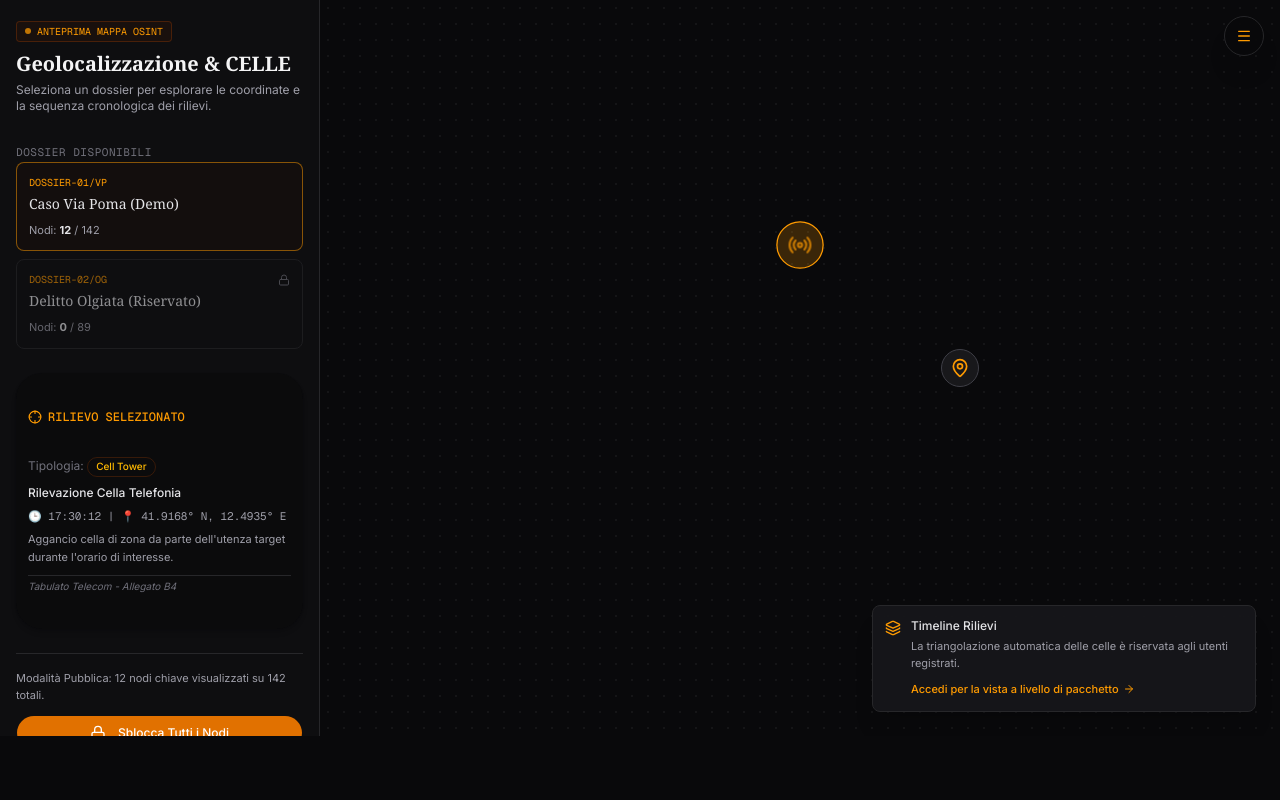
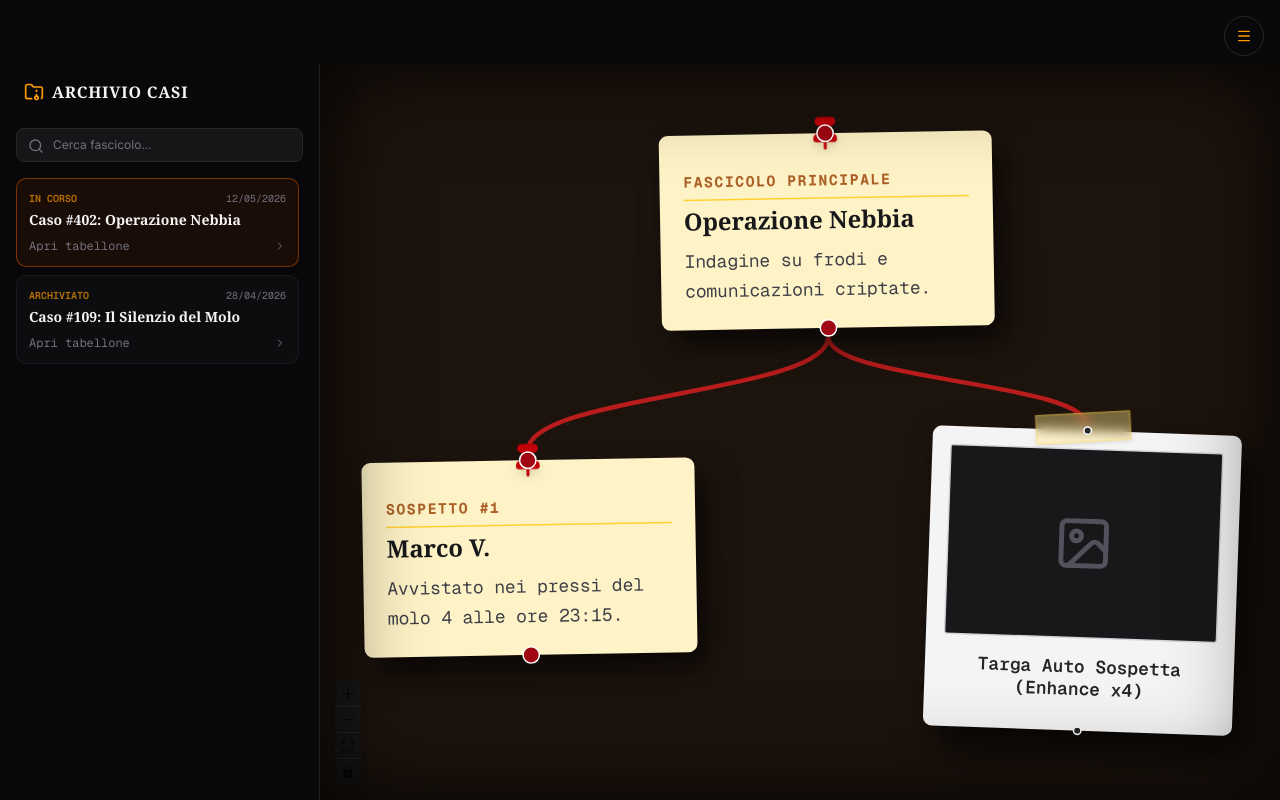
Before and after one commit to cp985/TheJournal, a Next.js app: page /map in a window 1280 px wide. Built offline with nearby package versions, Linux system fonts and the light colour scheme.

Commit message:
map page mind map init

```diff
--- a/package.json
+++ b/package.json
@@ -9,6 +9,7 @@
     "lint": "eslint"
   },
   "dependencies": {
+    "@xyflow/react": "^12.11.2",
     "class-variance-authority": "^0.7.1",
     "clsx": "^2.1.1",
     "lucide-react": "^1.27.0",
--- a/src/app/(public)/map/page.tsx
+++ b/src/app/(public)/map/page.tsx
@@ -1,198 +1,424 @@
+// "use client";
+
+// import { useState } from "react";
+// import Link from "next/link";
+// import { useLanguage } from "@/context/maincontext";
+// import { Card, CardContent, CardHeader, CardTitle } from "@/components/ui/card";
+// import { Button } from "@/components/ui/button";
+// import { Badge } from "@/components/ui/badge";
+// import { Lock, MapPin, Radio, FileText, Layers, Crosshair, ArrowRight } from "lucide-react";
+
+// // Dati mock per il caso demo in public
+// const DEMO_CASES = [
+//   {
+//     id: "case-01",
+//     code: "DOSSIER-01/VP",
+//     title: "Caso Via Poma (Demo)",
+//     nodesCount: 12,
+//     totalNodes: 142,
+//     active: true,
+//   },
+//   {
+//     id: "case-02",
+//     code: "DOSSIER-02/OG",
+//     title: "Delitto Olgiata (Riservato)",
+//     nodesCount: 0,
+//     totalNodes: 89,
+//     active: false,
+//     locked: true,
+//   },
+// ];
+
+// const DEMO_NODES = [
+//   {
+//     id: "node-1",
+//     title: "Rilevazione Cella Telefonia",
+//     type: "Cell Tower",
+//     time: "17:30:12",
+//     coords: "41.9168° N, 12.4935° E",
+//     source: "Tabulato Telecom - Allegato B4",
+//     desc: "Aggancio cella di zona da parte dell'utenza target durante l'orario di interesse.",
+//   },
+//   {
+//     id: "node-2",
+//     title: "Ritrovamento Reperto A",
+//     type: "Evidence",
+//     time: "18:15:00",
+//     coords: "41.9172° N, 12.4941° E",
+//     source: "Verbale DCI - Pagina 14",
+//     desc: "Coordinate esatte del luogo del primo sopralluogo e inventario reperti.",
+//   },
+// ];
+
+//  function PublicMapPage() {
+//   const { t } = useLanguage();
+//   const { sidebar, nodeDetails, mapControls } = t.map;
+//   const [selectedNode, setSelectedNode] = useState<typeof DEMO_NODES[0] | null>(DEMO_NODES[0]);
+
+//   return (
+//     <main className="flex h-[calc(100vh-4rem)] w-full overflow-hidden bg-zinc-950 text-zinc-100">
+//       {/* SIDEBAR SINISTRA: MINIATURE CASI E DETTAGLIO NODO */}
+//       <aside className="w-80 flex-shrink-0 border-r border-zinc-800 bg-zinc-900/40 p-4 flex flex-col justify-between overflow-y-auto">
+//         <div className="space-y-6">
+//           {/* Header Sidebar */}
+//           <div>
+//             <div className="inline-flex items-center gap-1.5 rounded border border-amber-900/50 bg-amber-950/20 px-2 py-0.5 font-mono text-[10px] uppercase text-amber-500">
+//               <span className="h-1.5 w-1.5 rounded-full bg-amber-500 animate-pulse" />
+//               {sidebar.badge}
+//             </div>
+//             <h1 className="mt-2 font-serif text-xl font-semibold">{sidebar.title}</h1>
+//             <p className="mt-1 text-xs text-zinc-400">{sidebar.subtitle}</p>
+//           </div>
+
+//           {/* Selezione Caso (Stile Miniatures / Filmstrip) */}
+//           <div className="space-y-2">
+//             <span className="font-mono text-[11px] uppercase tracking-wider text-zinc-500">
+//               {sidebar.caseSelectorLabel}
+//             </span>
+//             {DEMO_CASES.map((item) => (
+//               <div
+//                 key={item.id}
+//                 className={`relative rounded-md border p-3 transition-all ${
+//                   item.active
+//                     ? "border-amber-500/50 bg-amber-950/10"
+//                     : "border-zinc-800 bg-zinc-900/20 opacity-60"
+//                 }`}
+//               >
+//                 <div className="flex items-center justify-between">
+//                   <span className="font-mono text-[10px] text-amber-500">{item.code}</span>
+//                   {item.locked && <Lock className="h-3 w-3 text-zinc-500" />}
+//                 </div>
+//                 <h3 className="font-serif text-sm font-medium mt-1 text-zinc-200">{item.title}</h3>
+//                 <div className="mt-2 flex items-center justify-between text-[11px] text-zinc-400">
+//                   <span>
+//                     Nodi: <strong className="text-zinc-200">{item.nodesCount}</strong> / {item.totalNodes}
+//                   </span>
+//                 </div>
+//               </div>
+//             ))}
+//           </div>
+
+//           {/* Dettaglio del Nodo Selezionato */}
+//           <Card className="border-zinc-800 bg-zinc-950/60">
+//             <CardHeader className="p-3 pb-2">
+//               <CardTitle className="text-xs font-mono uppercase text-amber-500 flex items-center gap-1.5">
+//                 <Crosshair className="h-3.5 w-3.5" />
+//                 {nodeDetails.title}
+//               </CardTitle>
+//             </CardHeader>
+//             <CardContent className="p-3 pt-0 text-xs space-y-2">
+//               {selectedNode ? (
+//                 <>
+//                   <div>
+//                     <span className="text-zinc-500">{nodeDetails.typeLabel}: </span>
+//                     <Badge variant="outline" className="text-[10px] border-amber-900/40 text-amber-400">
+//                       {selectedNode.type}
+//                     </Badge>
+//                   </div>
+//                   <h4 className="font-medium text-zinc-200">{selectedNode.title}</h4>
+//                   <div className="text-zinc-400 font-mono text-[11px]">
+//                     🕒 {selectedNode.time} | 📍 {selectedNode.coords}
+//                   </div>
+//                   <p className="text-zinc-400 text-[11px] leading-relaxed mt-1">{selectedNode.desc}</p>
+//                   <div className="border-t border-zinc-800 pt-1 text-[10px] text-zinc-500 italic">
+//                     {selectedNode.source}
+//                   </div>
+//                 </>
+//               ) : (
+//                 <p className="text-zinc-500 italic text-[11px]">{nodeDetails.emptyState}</p>
+//               )}
+//             </CardContent>
+//           </Card>
+//         </div>
+
+//         {/* Notice Pubblica e CTA Lock */}
+//         <div className="mt-6 pt-4 border-t border-zinc-800 space-y-3">
+//           <p className="text-[11px] text-zinc-400 leading-normal">{sidebar.publicNotice}</p>
+//           <Button asChild className="w-full bg-amber-600 hover:bg-amber-700 text-white text-xs">
+//             <Link href="/login">
+//               <Lock className="mr-1.5 h-3.5 w-3.5" />
+//               {sidebar.unlockBtn}
+//             </Link>
+//           </Button>
+//         </div>
+//       </aside>
+
+//       {/* CANVAS MAPPA (DESTRA) */}
+//       <section className="relative flex-1 bg-zinc-950 flex items-center justify-center">
+//         {/* Griglia di sfondo / Placeholder di mappa vettoriale */}
+//         <div className="absolute inset-0 bg-[radial-gradient(#27272a_1px,transparent_1px)] [background-size:16px_16px] opacity-40" />
+
+//         {/* Simulazione Punti Interattivi sulla Mappa */}
+//         <div className="relative z-10 w-full h-full flex items-center justify-center">
+//           {/* Marker 1 */}
+//           <button
+//             onClick={() => setSelectedNode(DEMO_NODES[0])}
+//             className={`absolute top-1/3 left-1/2 -translate-x-1/2 -translate-y-1/2 p-2 rounded-full border transition-all ${
+//               selectedNode?.id === "node-1"
+//                 ? "bg-amber-500/20 border-amber-500 scale-125"
+//                 : "bg-zinc-900 border-zinc-700 hover:border-amber-500"
+//             }`}
+//           >
+//             <Radio className="h-5 w-5 text-amber-500 animate-pulse" />
+//           </button>
+
+//           {/* Marker 2 */}
+//           <button
+//             onClick={() => setSelectedNode(DEMO_NODES[1])}
+//             className={`absolute top-1/2 left-2/3 -translate-x-1/2 -translate-y-1/2 p-2 rounded-full border transition-all ${
+//               selectedNode?.id === "node-2"
+//                 ? "bg-amber-500/20 border-amber-500 scale-125"
+//                 : "bg-zinc-900 border-zinc-700 hover:border-amber-500"
+//             }`}
+//           >
+//             <MapPin className="h-5 w-5 text-amber-500" />
+//           </button>
+
+//           {/* Overlay Avviso Feature Bloccate */}
+//           <div className="absolute bottom-6 right-6 max-w-sm rounded-md border border-zinc-800 bg-zinc-900/90 p-3 backdrop-blur shadow-xl">
+//             <div className="flex items-start gap-2.5">
+//               <Layers className="h-4 w-4 text-amber-500 flex-shrink-0 mt-0.5" />
+//               <div className="space-y-1">
+//                 <p className="text-xs font-medium text-zinc-200">{mapControls.timeFilterTitle}</p>
+//                 <p className="text-[11px] text-zinc-400">{mapControls.lockedFeature}</p>
+//                 <Link
+//                   href="/login"
+//                   className="inline-flex items-center text-[11px] font-medium text-amber-500 hover:underline pt-1"
+//                 >
+//                   Accedi per la vista a livello di pacchetto <ArrowRight className="ml-1 h-3 w-3" />
+//                 </Link>
+//               </div>
+//             </div>
+//           </div>
+//         </div>
+//       </section>
+//     </main>
+//   );
+// }
+
 "use client";
 
-import { useState } from "react";
-import Link from "next/link";
-import { useLanguage } from "@/context/maincontext";
-import { Card, CardContent, CardHeader, CardTitle } from "@/components/ui/card";
-import { Button } from "@/components/ui/button";
-import { Badge } from "@/components/ui/badge";
-import { Lock, MapPin, Radio, FileText, Layers, Crosshair, ArrowRight } from "lucide-react";
+import { useState, useCallback } from "react";
+import {
+  ReactFlow,
+  Controls,
+  applyNodeChanges,
+  applyEdgeChanges,
+  NodeChange,
+  EdgeChange,
+  Node,
+  Edge,
+  Handle,
+  Position,
+} from "@xyflow/react";
+import "@xyflow/react/dist/style.css";
+import { FolderArchive, FileText, Image as ImageIcon, Search, ChevronRight, Pin } from "lucide-react";
 
-// Dati mock per il caso demo in public
-const DEMO_CASES = [
+// --- 1. NODI STILE "POST-IT" E "FOTO SCENARIO" ---
+
+// Nodo "Post-It" (Cartella / Nota Principale)
+const PostItNode = ({ data }: { data: any }) => (
+  <div className="relative w-56 rotate-[-1deg] rounded-sm bg-amber-100 p-4 text-zinc-900 shadow-[8px_12px_20px_rgba(0,0,0,0.6)] transition-transform hover:scale-105 hover:z-20">
+    {/* Spillo / Puntina da disegno in cima */}
+    <div className="absolute -top-3 left-1/2 -translate-x-1/2 text-red-700 drop-shadow-md">
+      <Pin className="h-6 w-6 fill-red-700" />
+    </div>
+
+    <Handle type="target" position={Position.Top} className="!bg-red-800 !w-3 !h-3" />
+
+    <div className="pt-2">
+      <span className="font-mono text-[10px] uppercase tracking-widest text-amber-800/80 font-bold block border-b border-amber-300 pb-1">
+        {data.label}
+      </span>
+      <h4 className="mt-1 font-serif text-base font-bold text-zinc-900 leading-tight">
+        {data.title}
+      </h4>
+      {data.description && (
+        <p className="mt-2 font-mono text-xs text-zinc-700 leading-relaxed">
+          {data.description}
+        </p>
+      )}
+    </div>
+
+    <Handle type="source" position={Position.Bottom} className="!bg-red-800 !w-3 !h-3" />
+  </div>
+);
+
+// Nodo "Polaroid" (Foto / Prova Visiva)
+const PolaroidNode = ({ data }: { data: any }) => (
+  <div className="relative w-52 rotate-[2deg] rounded-sm bg-zinc-100 p-3 pt-3 pb-5 shadow-[10px_14px_24px_rgba(0,0,0,0.7)] transition-transform hover:scale-105 hover:z-20">
+    {/* Pezzo di Nastro Adesivo trasparente in alto */}
+    <div className="absolute -top-3 left-1/3 h-5 w-16 bg-amber-200/40 backdrop-blur-xs border border-amber-300/30 rotate-[-5deg] shadow-sm" />
+
+    <Handle type="target" position={Position.Top} className="!bg-zinc-800" />
+
+    <div className="h-32 w-full bg-zinc-900 rounded-xs overflow-hidden flex items-center justify-center border border-zinc-300">
+      <ImageIcon className="h-10 w-10 text-zinc-600" />
+    </div>
+
+    <p className="mt-3 font-mono text-xs text-zinc-800 font-semibold text-center leading-tight">
+      {data.caption}
+    </p>
+
+    <Handle type="source" position={Position.Bottom} className="!bg-zinc-800" />
+  </div>
+);
+
+const nodeTypes = {
+  postit: PostItNode,
+  polaroid: PolaroidNode,
+};
+
+// --- 2. DATI MOCK DEI CASI PER LA SIDEBAR ---
+const CASES_DATA = [
   {
-    id: "case-01",
-    code: "DOSSIER-01/VP",
-    title: "Caso Via Poma (Demo)",
-    nodesCount: 12,
-    totalNodes: 142,
-    active: true,
+    id: "case-1",
+    title: "Caso #402: Operazione Nebbia",
+    date: "12/05/2026",
+    status: "In Corso",
+    nodes: [
+      {
+        id: "1",
+        type: "postit",
+        position: { x: 300, y: 80 },
+        data: { label: "Fascicolo Principale", title: "Operazione Nebbia", description: "Indagine su frodi e comunicazioni criptate." },
+      },
+      {
+        id: "2",
+        type: "postit",
+        position: { x: 100, y: 300 },
+        data: { label: "Sospetto #1", title: "Marco V.", description: "Avvistato nei pressi del molo 4 alle ore 23:15." },
+      },
+      {
+        id: "3",
+        type: "polaroid",
+        position: { x: 480, y: 280 },
+        data: { caption: "Targa Auto Sospetta (Enhance x4)" },
+      },
+    ],
+    edges: [
+      { id: "e1-2", source: "1", target: "2", style: { stroke: "#b91c1c", strokeWidth: 3 } }, // Filo Rosso
+      { id: "e1-3", source: "1", target: "3", style: { stroke: "#b91c1c", strokeWidth: 3 } },
+    ],
   },
   {
-    id: "case-02",
-    code: "DOSSIER-02/OG",
-    title: "Delitto Olgiata (Riservato)",
-    nodesCount: 0,
-    totalNodes: 89,
-    active: false,
-    locked: true,
+    id: "case-2",
+    title: "Caso #109: Il Silenzio del Molo",
+    date: "28/04/2026",
+    status: "Archiviato",
+    nodes: [
+      {
+        id: "1",
+        type: "postit",
+        position: { x: 250, y: 100 },
+        data: { label: "Fascicolo #109", title: "Il Silenzio del Molo", description: "Rilievo impronte e tabulati della notte di pioggia." },
+      },
+    ],
+    edges: [],
   },
 ];
 
-const DEMO_NODES = [
-  {
-    id: "node-1",
-    title: "Rilevazione Cella Telefonia",
-    type: "Cell Tower",
-    time: "17:30:12",
-    coords: "41.9168° N, 12.4935° E",
-    source: "Tabulato Telecom - Allegato B4",
-    desc: "Aggancio cella di zona da parte dell'utenza target durante l'orario di interesse.",
-  },
-  {
-    id: "node-2",
-    title: "Ritrovamento Reperto A",
-    type: "Evidence",
-    time: "18:15:00",
-    coords: "41.9172° N, 12.4941° E",
-    source: "Verbale DCI - Pagina 14",
-    desc: "Coordinate esatte del luogo del primo sopralluogo e inventario reperti.",
-  },
-];
+// --- 3. COMPONENTE PRINCIPALE CON SIDEBAR ---
+export  function InvestigationBoard() {
+  const [selectedCaseId, setSelectedCaseId] = useState("case-1");
+  const activeCase = CASES_DATA.find((c) => c.id === selectedCaseId) || CASES_DATA[0];
 
- function PublicMapPage() {
-  const { t } = useLanguage();
-  const { sidebar, nodeDetails, mapControls } = t.map;
-  const [selectedNode, setSelectedNode] = useState<typeof DEMO_NODES[0] | null>(DEMO_NODES[0]);
+  const [nodes, setNodes] = useState<Node[]>(activeCase.nodes);
+  const [edges, setEdges] = useState<Edge[]>(activeCase.edges);
+
+  const onNodesChange = useCallback(
+    (changes: NodeChange[]) => setNodes((nds) => applyNodeChanges(changes, nds)),
+    []
+  );
+  const onEdgesChange = useCallback(
+    (changes: EdgeChange[]) => setEdges((eds) => applyEdgeChanges(changes, eds)),
+    []
+  );
+
+  // Cambio di caso dalla Sidebar
+  const handleSelectCase = (caseItem: typeof CASES_DATA[0]) => {
+    setSelectedCaseId(caseItem.id);
+    setNodes(caseItem.nodes);
+    setEdges(caseItem.edges);
+  };
 
   return (
-    <main className="flex h-[calc(100vh-4rem)] w-full overflow-hidden bg-zinc-950 text-zinc-100">
-      {/* SIDEBAR SINISTRA: MINIATURE CASI E DETTAGLIO NODO */}
-      <aside className="w-80 flex-shrink-0 border-r border-zinc-800 bg-zinc-900/40 p-4 flex flex-col justify-between overflow-y-auto">
-        <div className="space-y-6">
-          {/* Header Sidebar */}
-          <div>
-            <div className="inline-flex items-center gap-1.5 rounded border border-amber-900/50 bg-amber-950/20 px-2 py-0.5 font-mono text-[10px] uppercase text-amber-500">
-              <span className="h-1.5 w-1.5 rounded-full bg-amber-500 animate-pulse" />
-              {sidebar.badge}
-            </div>
-            <h1 className="mt-2 font-serif text-xl font-semibold">{sidebar.title}</h1>
-            <p className="mt-1 text-xs text-zinc-400">{sidebar.subtitle}</p>
-          </div>
+    <div className="flex h-screen w-full bg-zinc-950 pt-16 overflow-hidden">
 
-          {/* Selezione Caso (Stile Miniatures / Filmstrip) */}
-          <div className="space-y-2">
-            <span className="font-mono text-[11px] uppercase tracking-wider text-zinc-500">
-              {sidebar.caseSelectorLabel}
-            </span>
-            {DEMO_CASES.map((item) => (
-              <div
-                key={item.id}
-                className={`relative rounded-md border p-3 transition-all ${
-                  item.active
-                    ? "border-amber-500/50 bg-amber-950/10"
-                    : "border-zinc-800 bg-zinc-900/20 opacity-60"
+      {/* 📁 SIDEBAR A SINISTRA (LISTA CASI) */}
+      <aside className="w-80 border-r border-zinc-800/80 bg-zinc-950/95 p-4 flex flex-col z-30 shadow-2xl backdrop-blur-md">
+        <div className="flex items-center gap-2 mb-6 px-2">
+          <FolderArchive className="h-5 w-5 text-amber-500" />
+          <h2 className="font-serif text-base font-bold text-zinc-100 tracking-wider uppercase">
+            Archivio Casi
+          </h2>
+        </div>
+
+        {/* Cerca Caso */}
+        <div className="relative mb-4">
+          <Search className="absolute left-3 top-2.5 h-4 w-4 text-zinc-500" />
+          <input
+            type="text"
+            placeholder="Cerca fascicolo..."
+            className="w-full rounded-md border border-zinc-800 bg-zinc-900/90 py-2 pl-9 pr-3 text-xs text-zinc-200 placeholder-zinc-500 focus:border-amber-500 focus:outline-hidden"
+          />
+        </div>
+
+        {/* Lista dei Casi */}
+        <div className="flex-1 space-y-2 overflow-y-auto pr-1">
+          {CASES_DATA.map((c) => {
+            const isSelected = c.id === selectedCaseId;
+            return (
+              <button
+                key={c.id}
+                onClick={() => handleSelectCase(c)}
+                className={`w-full text-left rounded-lg p-3 transition-all border ${
+                  isSelected
+                    ? "bg-amber-950/30 border-amber-800/80 text-amber-400 shadow-md"
+                    : "bg-zinc-900/40 border-zinc-800/50 text-zinc-400 hover:bg-zinc-900 hover:text-zinc-200"
                 }`}
               >
-                <div className="flex items-center justify-between">
-                  <span className="font-mono text-[10px] text-amber-500">{item.code}</span>
-                  {item.locked && <Lock className="h-3 w-3 text-zinc-500" />}
+                <div className="flex items-center justify-between mb-1">
+                  <span className="font-mono text-[10px] uppercase text-amber-500/70 font-semibold">
+                    {c.status}
+                  </span>
+                  <span className="font-mono text-[10px] text-zinc-500">{c.date}</span>
                 </div>
-                <h3 className="font-serif text-sm font-medium mt-1 text-zinc-200">{item.title}</h3>
-                <div className="mt-2 flex items-center justify-between text-[11px] text-zinc-400">
-                  <span>
-                    Nodi: <strong className="text-zinc-200">{item.nodesCount}</strong> / {item.totalNodes}
-                  </span>
+                <h3 className="font-serif text-sm font-bold text-zinc-100 line-clamp-1">
+                  {c.title}
+                </h3>
+                <div className="mt-2 flex items-center text-xs text-zinc-500 font-mono">
+                  <span>Apri tabellone</span>
+                  <ChevronRight className="h-3 w-3 ml-auto" />
                 </div>
-              </div>
-            ))}
-          </div>
-
-          {/* Dettaglio del Nodo Selezionato */}
-          <Card className="border-zinc-800 bg-zinc-950/60">
-            <CardHeader className="p-3 pb-2">
-              <CardTitle className="text-xs font-mono uppercase text-amber-500 flex items-center gap-1.5">
-                <Crosshair className="h-3.5 w-3.5" />
-                {nodeDetails.title}
-              </CardTitle>
-            </CardHeader>
-            <CardContent className="p-3 pt-0 text-xs space-y-2">
-              {selectedNode ? (
-                <>
-                  <div>
-                    <span className="text-zinc-500">{nodeDetails.typeLabel}: </span>
-                    <Badge variant="outline" className="text-[10px] border-amber-900/40 text-amber-400">
-                      {selectedNode.type}
-                    </Badge>
-                  </div>
-                  <h4 className="font-medium text-zinc-200">{selectedNode.title}</h4>
-                  <div className="text-zinc-400 font-mono text-[11px]">
-                    🕒 {selectedNode.time} | 📍 {selectedNode.coords}
-                  </div>
-                  <p className="text-zinc-400 text-[11px] leading-relaxed mt-1">{selectedNode.desc}</p>
-                  <div className="border-t border-zinc-800 pt-1 text-[10px] text-zinc-500 italic">
-                    {selectedNode.source}
-                  </div>
-                </>
-              ) : (
-                <p className="text-zinc-500 italic text-[11px]">{nodeDetails.emptyState}</p>
-              )}
-            </CardContent>
-          </Card>
-        </div>
-
-        {/* Notice Pubblica e CTA Lock */}
-        <div className="mt-6 pt-4 border-t border-zinc-800 space-y-3">
-          <p className="text-[11px] text-zinc-400 leading-normal">{sidebar.publicNotice}</p>
-          <Button asChild className="w-full bg-amber-600 hover:bg-amber-700 text-white text-xs">
-            <Link href="/login">
-              <Lock className="mr-1.5 h-3.5 w-3.5" />
-              {sidebar.unlockBtn}
-            </Link>
-          </Button>
+              </button>
+            );
+          })}
         </div>
       </aside>
 
-      {/* CANVAS MAPPA (DESTRA) */}
-      <section className="relative flex-1 bg-zinc-950 flex items-center justify-center">
-        {/* Griglia di sfondo / Placeholder di mappa vettoriale */}
-        <div className="absolute inset-0 bg-[radial-gradient(#27272a_1px,transparent_1px)] [background-size:16px_16px] opacity-40" />
+      {/* 🪵 TABELLONE SCRIVANIA / BOARD INFINITO (A DESTRA) */}
+      <main className="flex-1 h-full relative bg-[#1c130d] bg-[radial-gradient(#2d1e15_1px,transparent_1px)] [background-size:16px_16px]">
+        {/* Effetto ombra vignettatura sui bordi per dare profondità da tavolo */}
+        <div className="absolute inset-0 pointer-events-none z-10 shadow-[inset_0_0_100px_rgba(0,0,0,0.8)]" />
 
-        {/* Simulazione Punti Interattivi sulla Mappa */}
-        <div className="relative z-10 w-full h-full flex items-center justify-center">
-          {/* Marker 1 */}
-          <button
-            onClick={() => setSelectedNode(DEMO_NODES[0])}
-            className={`absolute top-1/3 left-1/2 -translate-x-1/2 -translate-y-1/2 p-2 rounded-full border transition-all ${
-              selectedNode?.id === "node-1"
-                ? "bg-amber-500/20 border-amber-500 scale-125"
-                : "bg-zinc-900 border-zinc-700 hover:border-amber-500"
-            }`}
-          >
-            <Radio className="h-5 w-5 text-amber-500 animate-pulse" />
-          </button>
+        <ReactFlow
+          nodes={nodes}
+          edges={edges}
+          onNodesChange={onNodesChange}
+          onEdgesChange={onEdgesChange}
+          nodeTypes={nodeTypes}
+          fitView
+          className="h-full w-full"
+          proOptions={{ hideAttribution: true }}
+        >
+          <Controls
+            className="!bg-zinc-900 !border-zinc-800 !fill-zinc-400 [&>button]:!border-b-zinc-800 [&>button]:!bg-zinc-900 [&>button:hover]:!bg-zinc-800"
+          />
+        </ReactFlow>
+      </main>
 
-          {/* Marker 2 */}
-          <button
-            onClick={() => setSelectedNode(DEMO_NODES[1])}
-            className={`absolute top-1/2 left-2/3 -translate-x-1/2 -translate-y-1/2 p-2 rounded-full border transition-all ${
-              selectedNode?.id === "node-2"
-                ? "bg-amber-500/20 border-amber-500 scale-125"
-                : "bg-zinc-900 border-zinc-700 hover:border-amber-500"
-            }`}
-          >
-            <MapPin className="h-5 w-5 text-amber-500" />
-          </button>
-
-          {/* Overlay Avviso Feature Bloccate */}
-          <div className="absolute bottom-6 right-6 max-w-sm rounded-md border border-zinc-800 bg-zinc-900/90 p-3 backdrop-blur shadow-xl">
-            <div className="flex items-start gap-2.5">
-              <Layers className="h-4 w-4 text-amber-500 flex-shrink-0 mt-0.5" />
-              <div className="space-y-1">
-                <p className="text-xs font-medium text-zinc-200">{mapControls.timeFilterTitle}</p>
-                <p className="text-[11px] text-zinc-400">{mapControls.lockedFeature}</p>
-                <Link
-                  href="/login"
-                  className="inline-flex items-center text-[11px] font-medium text-amber-500 hover:underline pt-1"
-                >
-                  Accedi per la vista a livello di pacchetto <ArrowRight className="ml-1 h-3 w-3" />
-                </Link>
-              </div>
-            </div>
-          </div>
-        </div>
-      </section>
-    </main>
+    </div>
   );
 }
 
@@ -202,7 +428,7 @@ export default function MapPage() {
     // all'eventuale padding del layout, senza bisogno di "use client" nel layout.
     <div className="fixed inset-0 z-0 h-screen w-screen overflow-hidden bg-zinc-950">
       {/* Componente della mappa */}
-      <PublicMapPage />
+      <InvestigationBoard />
     </div>
   );
 }
```
Also changed, not shown: 1 other file (tests, documents, lock files or other folders).
